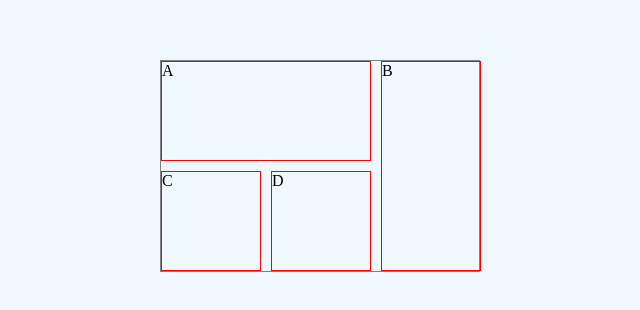
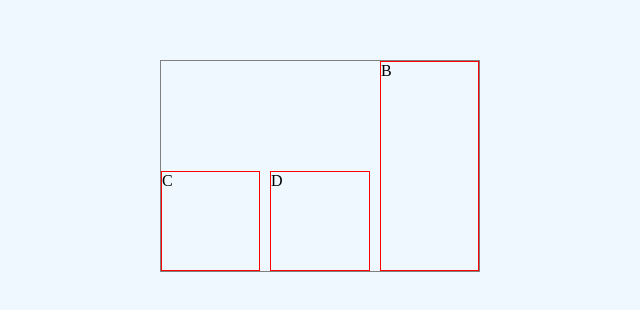
Before and after one commit to cremirdevio/flex-grid-layout, a plain HTML site: page index.html in a window 1280 px wide. Shown: the part 234-544 px from the top of the page, without its empty margins (320-960 px from the left). Drawn offline with Linux system fonts and the light colour scheme.

Commit message:
Grid area explained and hiding elements

```diff
--- a/grid.css
+++ b/grid.css
@@ -96,19 +96,30 @@
 
     display: grid;
     gap: 10px;
-    grid-template-columns: repeat(3, 100px);
-    grid-template-rows: repeat(2, 100px);
+
+    grid-template-areas: "box-a box-a box-b"
+                        "box-c box-d box-b";
+
 }
 
 .g-col {
     border: 1px solid red;
+    min-height: 100px;
 }
 
-.g-col:nth-child(1) {
-    grid-column: 1 / span 2;
+.a {
+    grid-area: box-a;
+    visibility: hidden;
 }
 
-.g-col:nth-child(2) {
-    grid-row: 1 / 3;
-    grid-column: 3;
+.b {
+    grid-area: box-b;
 }
+
+.c {
+    grid-area: box-c;
+}
+
+.d {
+    grid-area: box-d;
+}
--- a/index.html
+++ b/index.html
@@ -41,10 +41,10 @@
         </div> -->
 
         <div class="grid-container">
-            <div class="g-col">A</div>
-            <div class="g-col">B</div>
-            <div class="g-col">C</div>
-            <div class="g-col">D</div>
+            <div class="g-col a">A</div>
+            <div class="g-col b">B</div>
+            <div class="g-col c">C</div>
+            <div class="g-col d">D</div>
         </div>
 
         <!-- <div class="container">
```
Also changed, not shown: 1 other file.
